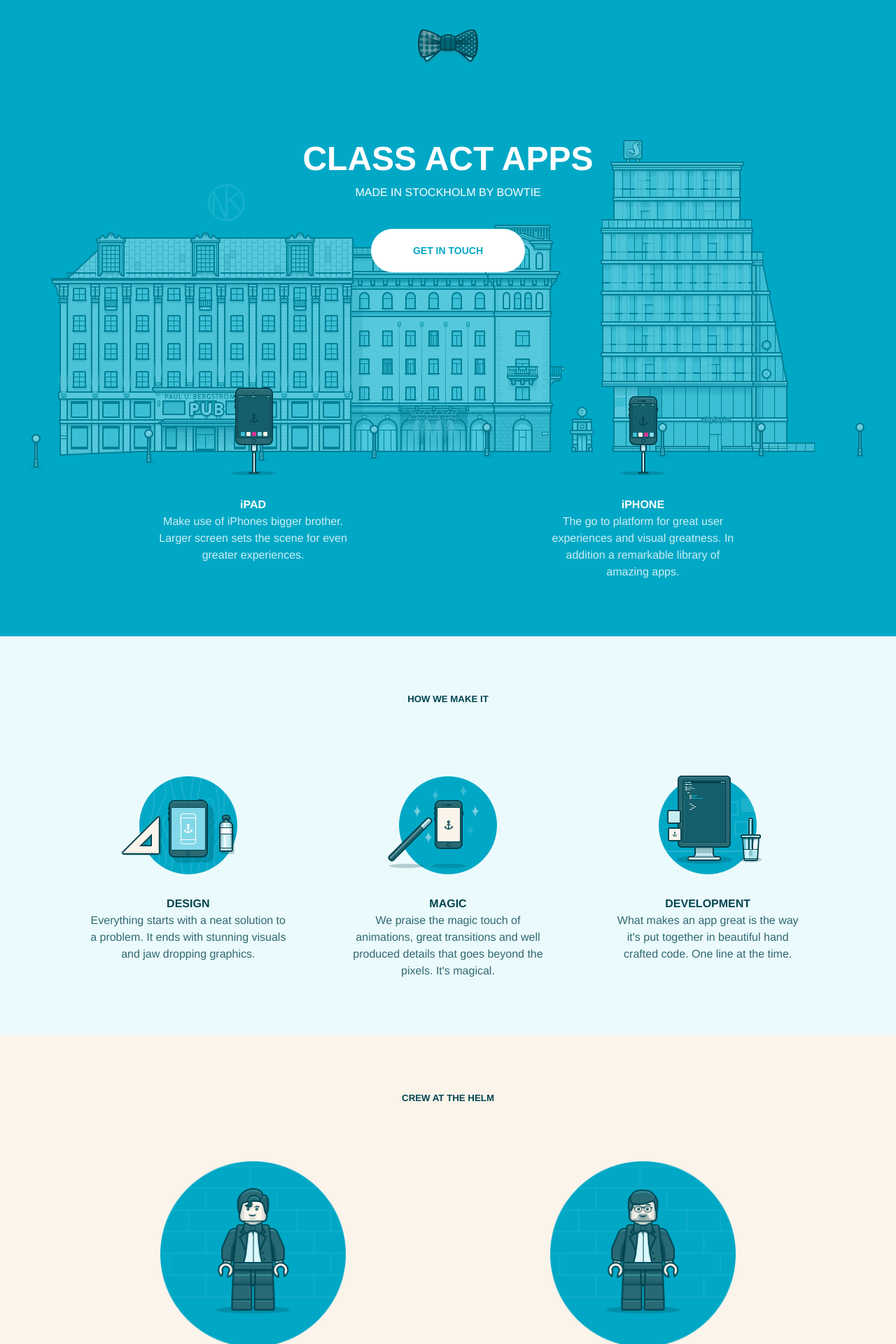
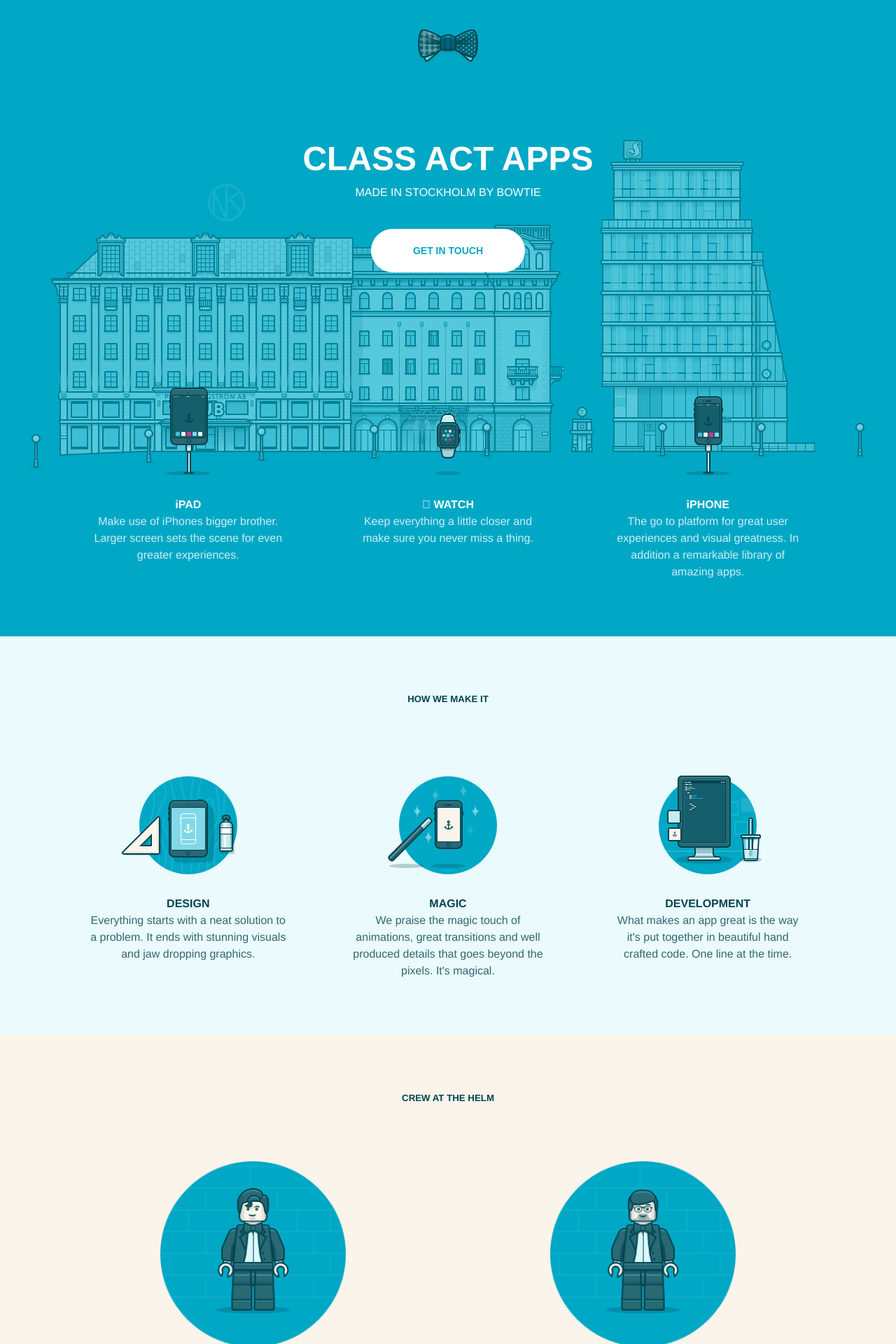
Before and after one commit to AlexxNica/madebybowtie.github.io, a Jekyll site: the page built from index.html, in a window 1280 px wide. Shown: the top 1920 px of the page at 70% size. Built offline with Jekyll 4.4.1, drawn with Linux system fonts in a browser that asks for light colours; nearby versions of some CDN libraries.

Commit message:
Adding the Apple Watch!

```diff
--- a/_sass/_layout.scss
+++ b/_sass/_layout.scss
@@ -54,6 +54,10 @@ p {
   text-transform: uppercase;
   font-size: 14px;
   font-weight: bold;
+}
+
+.apple {
+  font-family: Helvetica, Arial, sans-serif;
 }
 
 /**
@@ -283,17 +287,47 @@ p {
     position: relative;
     z-index: 10;
 
+    @include media($tablet) {
+      padding-top: 100px;
+    }
+    @include media($mobile) {
+      padding-top: 0;
+    }
+
     .grid-item {
-      @include span-columns(6);
+      @include span-columns(4);
+      @include media($tablet) {
+        @include span-columns(8);
+        .grid-item-image,
+        .grid-item-description {
+          display: inline-block;
+          vertical-align: middle;
+
+          .grid-item-subtitle,
+          .grid-item-title {
+            text-align: left;
+          }
+        }
+        .grid-item-title {
+          margin: 10px 0;
+        }
+      }
       @include media($mobile) {
         @include span-columns(4);
+        .grid-item-image,
+        .grid-item-description {
+          .grid-item-subtitle,
+          .grid-item-title {
+            text-align: center;
+          }
+        }
       }
     }
     #ipad-item div.grid-item-image {
       @include retina("../assets/illustration-ipad", 200px 160px);
     }
-    #mac-item div.grid-item-image {
-      @include retina("../assets/illustration-macbook", 200px 160px);
+    #watch-item div.grid-item-image {
+      @include retina("../assets/illustration-watch", 200px 160px);
     }
     #iphone-item div.grid-item-image {
       @include retina("../assets/illustration-iphone", 200px 160px);
--- a/index.html
+++ b/index.html
@@ -14,13 +14,24 @@
   <div class="grid-wrapper" id="platforms">
     <div class="grid-item" id="ipad-item">
       <div class="grid-item-image"></div>
-      <h4 class="grid-item-title">iPAD</h4>
-      <p class="grid-item-subtitle">Make use of iPhones bigger brother. Larger screen sets the scene for even greater experiences.</p>
+      <div class="grid-item-description">
+        <h4 class="grid-item-title">iPAD</h4>
+        <p class="grid-item-subtitle">Make use of iPhones bigger brother. Larger screen sets the scene for even greater experiences.</p>
+      </div>
+    </div>
+    <div class="grid-item" id="watch-item">
+      <div class="grid-item-image"></div>
+      <div class="grid-item-description">
+        <h4 class="grid-item-title"><span class="apple"></span> WATCH</h4>
+        <p class="grid-item-subtitle">Keep everything a little closer and make sure you never miss a thing.</p>
+      </div>
     </div>
     <div class="grid-item" id="iphone-item">
       <div class="grid-item-image"></div>
-      <h4 class="grid-item-title">iPHONE</h4>
-      <p class="grid-item-subtitle">The go to platform for great user experiences and visual greatness. In addition a remarkable library of amazing apps.</p>
+      <div class="grid-item-description">
+        <h4 class="grid-item-title">iPHONE</h4>
+        <p class="grid-item-subtitle">The go to platform for great user experiences and visual greatness. In addition a remarkable library of amazing apps.</p>
+      </div>
     </div>
   </div>
 </div>
```
